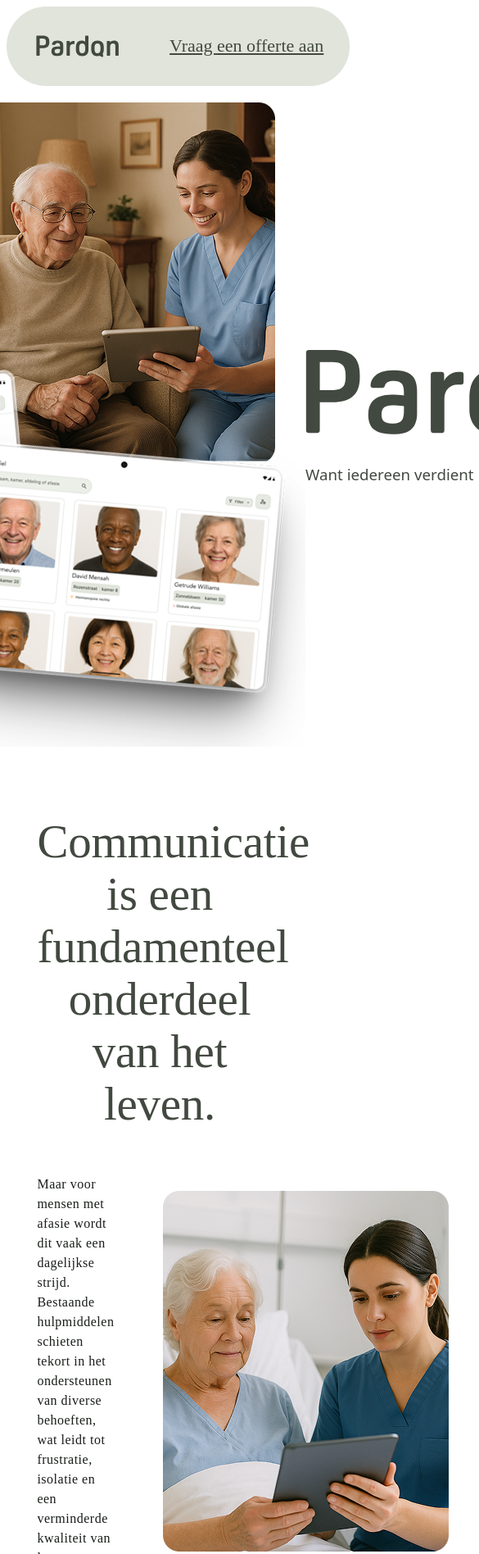
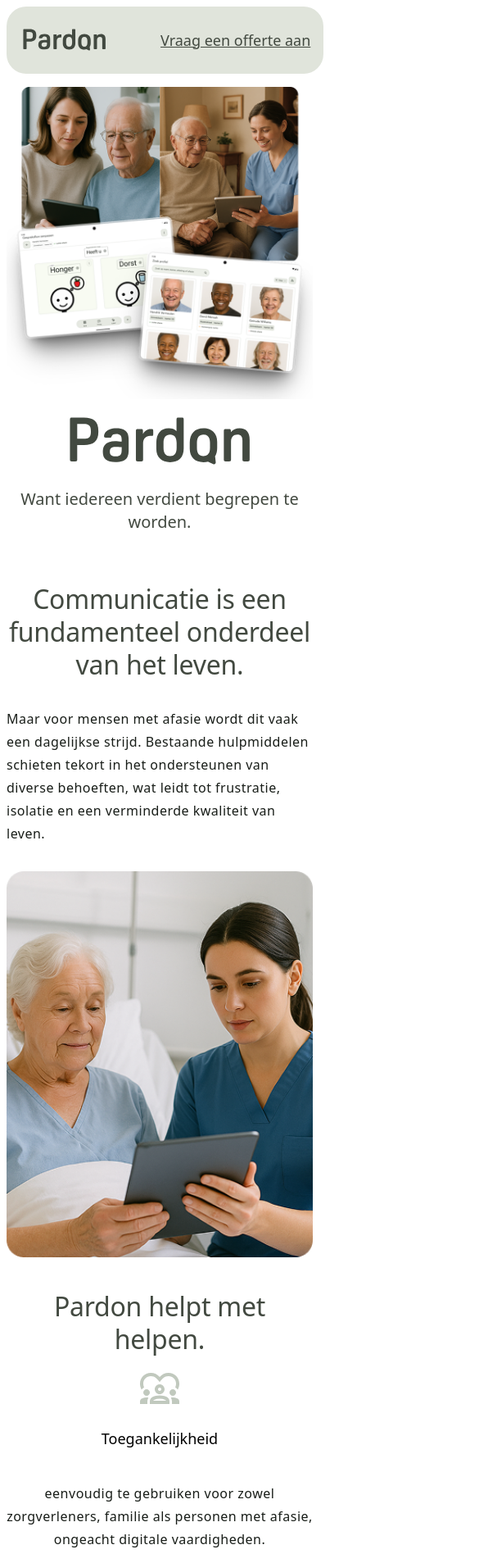
Before and after one commit to sammiadergent/pardon2, a website built with Vite: page index.html in a window 390 px wide. Shown: the top 1896 px of the page at 82% size, 585 px wide, since content can reach past the window. Built offline with nearby package versions, Linux system fonts and the light colour scheme.

Commit message:
Mobile en linken toegevoegd

```diff
--- a/index.html
+++ b/index.html
@@ -63,9 +63,9 @@
           <li>Kaarten eenvoudig aanpassen met pictogrammen of foto’s</li>
           <li>Ideaal voor familie en mantelzorgers</li>
           </ul>
-          <button>Ontdek de gratis versie</button>
+          <button><a href="https://www.figma.com/proto/aVzF6CRTA3rKREFxpA8Xjr/Pardon_laatste-nieuwe-versie?page-id=0%3A1&node-id=372-8943&viewport=-219%2C-1176%2C0.26&t=3fyeMtxY4ZkWWfcT-1&scaling=scale-down&content-scaling=fixed&starting-point-node-id=372%3A8943">Ontdek de gratis versie </a></button>
         </div>
-                <div class="kaart">
+        <div class="kaart">
           <img src="/public/local_hospital.svg">
           <h2>Professionals & organisaties</h2>
             <ul>
@@ -74,7 +74,7 @@
               <li>Bibliotheek en instellingen op maat van de organisatie</li>
               <li>Licentie op aanvraag</li>
           </ul>
-          <button>Test de gratis versie</button>
+          <button><a href="https://www.figma.com/proto/aVzF6CRTA3rKREFxpA8Xjr/Pardon_laatste-nieuwe-versie?page-id=0%3A1&node-id=372-8943&viewport=-219%2C-1176%2C0.26&t=3fyeMtxY4ZkWWfcT-1&scaling=scale-down&content-scaling=fixed&starting-point-node-id=372%3A8943">Test de gratis versie</a></button>
         </div>
       </div>
     </div>
--- a/src/style.css
+++ b/src/style.css
@@ -105,7 +105,11 @@
   outline-offset: 2px;
 }
 
-.menu{
+.menu {
+  position: sticky;
+  top: 0;
+  z-index: 1000; /* blijft boven andere content */
+
   display: flex;
   width: 95%;
   align-self: stretch;
@@ -115,6 +119,7 @@
   border-radius: 50px;
   background: var(--Schemes-Surface-Container-Highest, #E0E4DB);
 }
+
 .header{
   display: flex;
   align-items: center;
@@ -160,3 +165,100 @@
   gap: 20px;
 
 }
+
+
+/* ===== Globale, veilige fixes (buiten media query) ===== */
+
+svg { width: 1.5rem; height: 1.5rem; flex-shrink: 0; }
+
+/* ===== Mobile-first overrides ===== */
+@media (max-width: 640px) {
+  /* Typografie compacter en leesbaar op mobiel */
+  h1 {
+    font-family: Avenir, system-ui, -apple-system, Segoe UI, Roboto, Helvetica, Arial, sans-serif;
+    font-size: 2rem;      /* ~32px i.p.v. 57px */
+    line-height: 2.5rem;  /* ~40px */
+    letter-spacing: -0.015625rem;
+    margin: 0.5rem 0 1rem;
+  }
+  h2 {
+    font-family: Avenir, system-ui, -apple-system, Segoe UI, Roboto, Helvetica, Arial, sans-serif;
+    font-size: 1.125rem;  /* 18px */
+    line-height: 1.75rem; /* 28px */
+  }
+  h3 {
+    font-family: Avenir, system-ui, -apple-system, Segoe UI, Roboto, Helvetica, Arial, sans-serif;
+    font-size: 1.25rem;   /* 20px */
+    line-height: 1.75rem; /* 28px */
+  }
+  p, a {
+    font-family: Avenir, system-ui, -apple-system, Segoe UI, Roboto, Helvetica, Arial, sans-serif;
+    line-height: 1.75rem; /* 28px */
+  }
+
+  /* Menu: iets compacter, mag wrappen */
+  .menu {
+    padding: 12px 16px;
+    border-radius: 24px;
+    gap: 12px;
+    flex-wrap: wrap;
+  }
+  #logoHeader { max-width: 160px; height: auto; }
+
+  /* Header: beeld en tekst onder elkaar */
+  .header {
+    flex-direction: column;
+    gap: 16px;
+    padding: 16px;
+    width: 100%;
+  }
+  #fotosHeader { width: 100%; height: auto; }
+  .inheader {
+    display: flex;
+    flex-direction: column;
+    align-items: center;
+    gap: 8px;
+    text-align: center;
+  }
+  #logoGroot { max-width: 220px; height: auto; }
+
+  /* Secties: volle breedte + stapelen */
+  .sectie {
+    width: 100%;
+    padding: 16px;
+  }
+  .inSectie,
+  .row,
+  #griddid {
+    flex-direction: column;   /* naast elkaar → onder elkaar */
+    align-items: stretch;
+    gap: 16px;
+    width: 100%;
+  }
+
+  /* “3 kolommen” → 3 kaarten onder elkaar */
+  .gridInSectie {
+    align-items: stretch;
+    text-align: center; /* mag weg als je liever left-align hebt */
+    gap: 8px;
+  }
+  .gridInSectie img { margin: 0 auto; width: 48px; height: 48px; }
+
+  /* Kaarten: vaste hoogte uit, padding compacter */
+  .kaart {
+    height: auto;
+    min-height: 0;
+    padding: 16px;
+    align-items: stretch;
+  }
+  .kaart img { margin: 0 auto 8px; width: 48px; height: 48px; }
+
+  /* “Voor wie is Pardon?”: twee kaarten onder elkaar */
+  .inSectie .kaart { width: 100%; }
+
+  /* Meet the maker: tekst boven foto */
+
+
+  /* Buttons blijven full-width; evt. wat marge */
+  button { margin-top: 8px; }
+}
```
